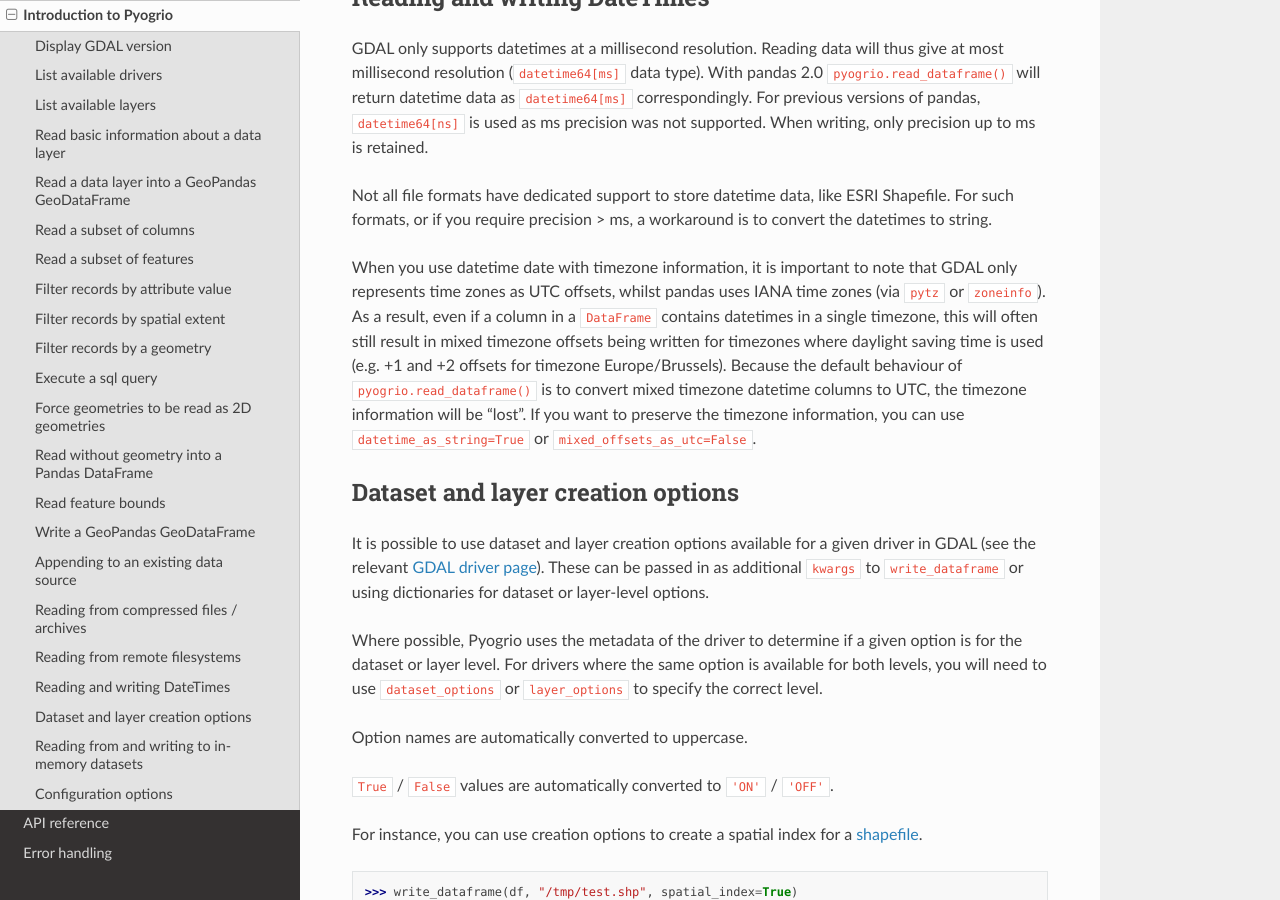
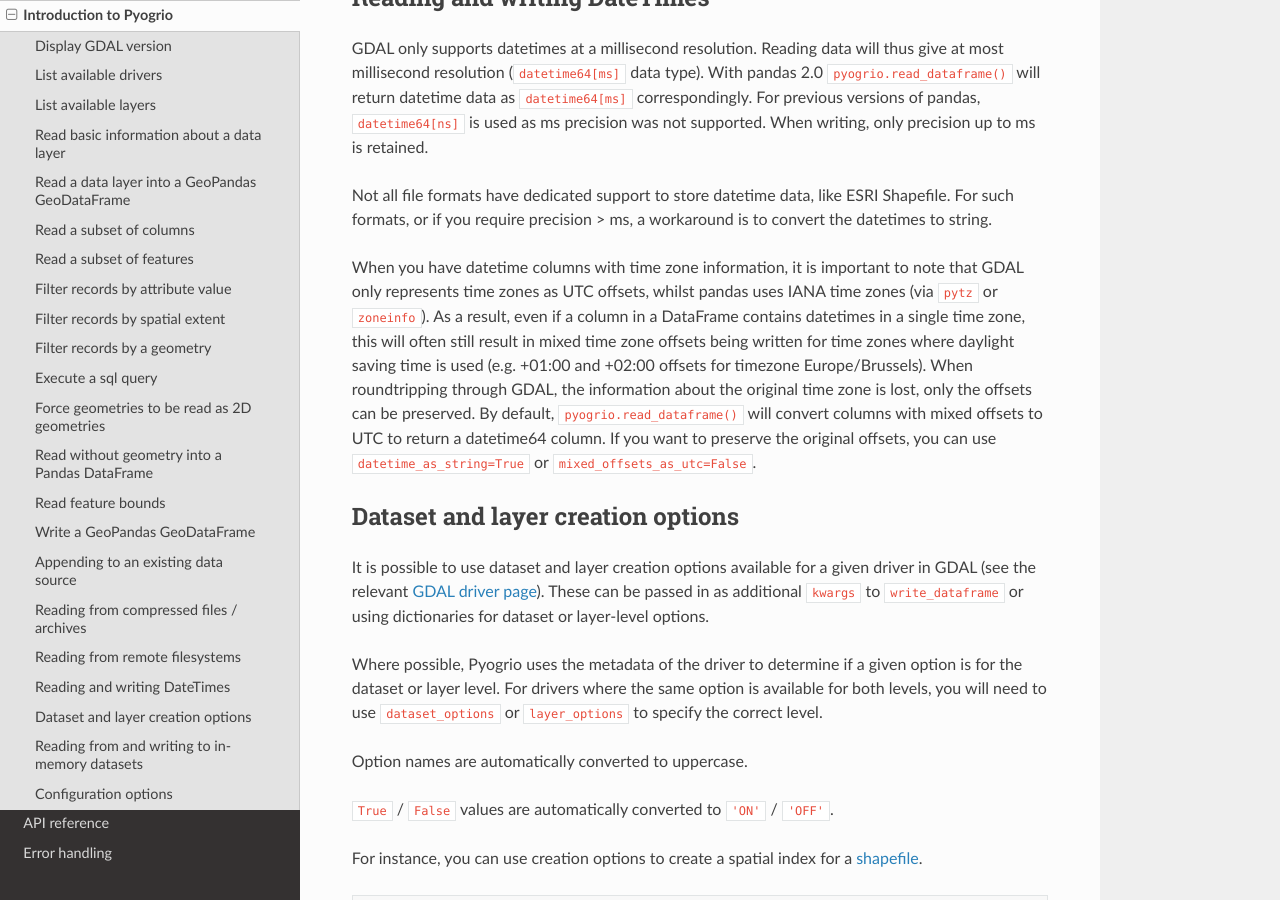
Before and after one commit to geopandas/pyogrio, a Sphinx documentation site: the page built from docs/source/introduction.md, in a window 1280 px wide and 900 px high, scrolled down 9343 px. Built offline with Sphinx 7.4.7 and the Read the Docs theme 3.1.0, drawn with Linux system fonts in a browser that asks for light colours; the version number could not be read and is left out.

Commit message:
small edits to docs

```diff
--- a/docs/source/introduction.md
+++ b/docs/source/introduction.md
@@ -481,15 +481,17 @@ Not all file formats have dedicated support to store datetime data, like ESRI
 Shapefile. For such formats, or if you require precision > ms, a workaround is to
 convert the datetimes to string.
 
-When you use datetime date with timezone information, it is important to note that
-GDAL only represents time zones as UTC offsets, whilst pandas uses IANA time zones
-(via `pytz` or `zoneinfo`). As a result, even if a column in a `DataFrame` contains
-datetimes in a single timezone, this will often still result in mixed timezone
-offsets being written for timezones where daylight saving time is used (e.g. +1
-and +2 offsets for timezone Europe/Brussels). Because the default behaviour of
-`pyogrio.read_dataframe()` is to convert mixed timezone datetime columns to UTC,
-the timezone information will be "lost". If you want to preserve the timezone
-information, you can use `datetime_as_string=True` or `mixed_offsets_as_utc=False`.
+When you have datetime columns with time zone information, it is important to
+note that GDAL only represents time zones as UTC offsets, whilst pandas uses
+IANA time zones (via `pytz` or `zoneinfo`). As a result, even if a column in a
+DataFrame contains datetimes in a single time zone, this will often still result
+in mixed time zone offsets being written for time zones where daylight saving
+time is used (e.g. +01:00 and +02:00 offsets for timezone Europe/Brussels). When
+roundtripping through GDAL, the information about the original time zone is
+lost, only the offsets can be preserved. By default, `pyogrio.read_dataframe()`
+will convert columns with mixed offsets to UTC to return a datetime64 column. If
+you want to preserve the original offsets, you can use `datetime_as_string=True`
+or `mixed_offsets_as_utc=False`.
 
 ## Dataset and layer creation options
 
```
Also changed, not shown: 1 other file.
